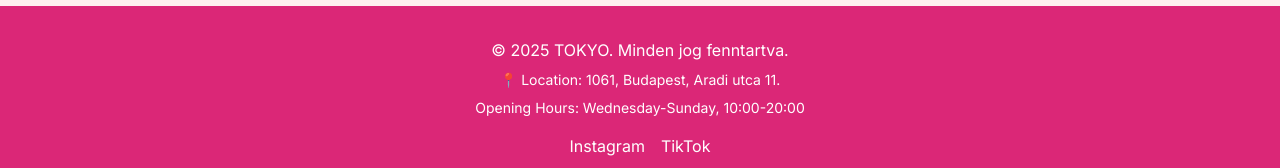
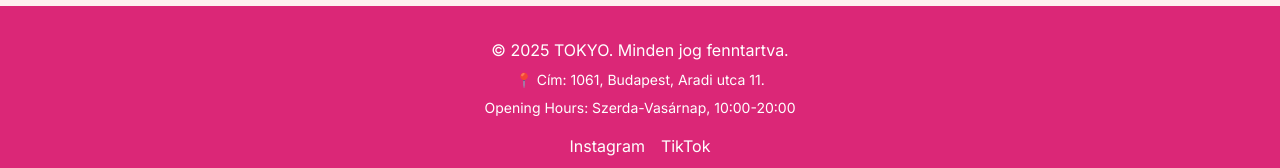
Before and after one commit to BarbiWebsite/tokyowebsite, a plain HTML site: page index.html in a window 1280 px wide. Shown: the part 3941-4109 px from the top of the page. Drawn offline with nearby package versions, Linux system fonts and the light colour scheme.

Commit message:
Update index.html

```diff
--- a/index.html
+++ b/index.html
@@ -234,8 +234,8 @@
     <footer class="bg-pink-600 text-white py-8">
         <div class="container mx-auto px-6 text-center">
             <p>&copy; 2025 TOKYO. Minden jog fenntartva.</p>
-            <p class="mt-2 text-sm" data-lang-key="footer-contact">📍 Location: 1061, Budapest, Aradi utca 11.</p>
-            <p class="mt-2 text-sm" data-lang-key="footer-hours">Opening Hours: Wednesday-Sunday, 10:00-20:00</p>
+            <p class="mt-2 text-sm" data-lang-key="footer-contact">📍 Cím: 1061, Budapest, Aradi utca 11.</p>
+            <p class="mt-2 text-sm" data-lang-key="footer-hours"> Nyitvatartás: Szerda-Vasárnap, 10:00-20:00</p>
             <div class="flex justify-center space-x-4 mt-4">
                 <a href="https://www.instagram.com/tokyo.budapest.case/" class="hover:text-pink-200 transition duration-300">Instagram</a>
                 <a href="#" class="hover:text-pink-200 transition duration-300">TikTok</a>
@@ -285,8 +285,8 @@
                     'booking-heading': 'Foglalás',
                     'booking-text': 'A foglaláshoz kattints az alábbi gombra, ami átirányít a külső foglalási oldalra. Itt láthatod a szabad időpontjainkat és lefoglalhatod a helyedet a workshopra.',
                     'booking-button': 'Online foglalás',
-                    'footer-contact': '📍 Location: 1061, Budapest, Aradi utca 11.',
-                    'footer-hours': 'Opening Hours: Wednesday-Sunday, 10:00-20:00',
+                    'footer-contact': '📍 Cím: 1061, Budapest, Aradi utca 11.',
+                    'footer-hours': 'Opening Hours: Szerda-Vasárnap, 10:00-20:00',
                     'hero-button': 'Learn More'
                 },
                 'en': {
```
